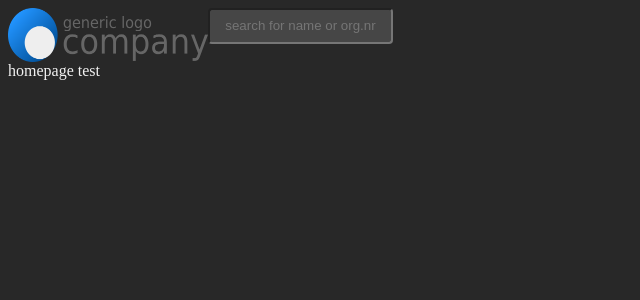
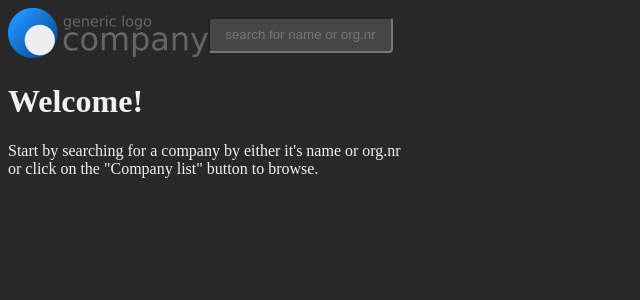
Before and after one commit to mrhl082024/revisor, a React (Vite) app: page /revisor in a window 1280 px wide. Shown: the top 300 px of the page, without its empty margins (0-640 px from the left). Built offline with nearby package versions, Linux system fonts and the light colour scheme.

Commit message:
ADD Hero

```diff
--- /dev/null
+++ b/src/components/Hero.jsx
@@ -0,0 +1,12 @@
+function Hero() {
+  return (
+    <>
+      <h1>Welcome!</h1>
+      <p>
+        Start by searching for a company by either it's name or org.nr <br /> or
+        click on the "Company list" button to browse.
+      </p>
+    </>
+  );
+}
+export default Hero;
--- a/src/components/Homepage.jsx
+++ b/src/components/Homepage.jsx
@@ -1,7 +1,8 @@
+import Hero from "./Hero.jsx";
 function Homepage() {
   return (
     <>
-      <div>homepage test</div>
+      <Hero />
     </>
   );
 }
--- a/src/styles/NavHeader.css
+++ b/src/styles/NavHeader.css
@@ -1,5 +1,6 @@
 #nav {
   display: flex;
+  align-items: center;
 }
 #navheader-logo {
   width: 200px;
```
